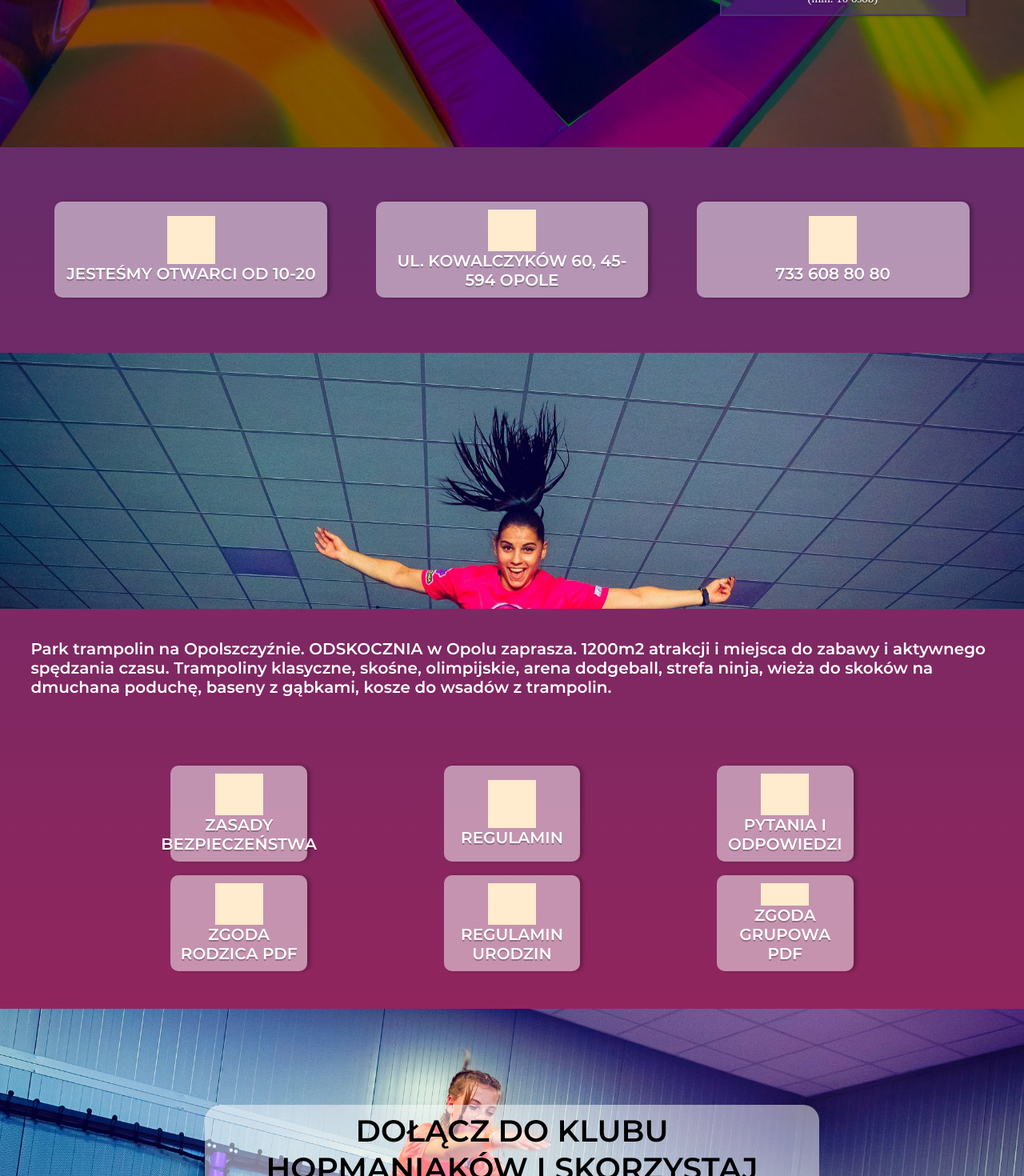
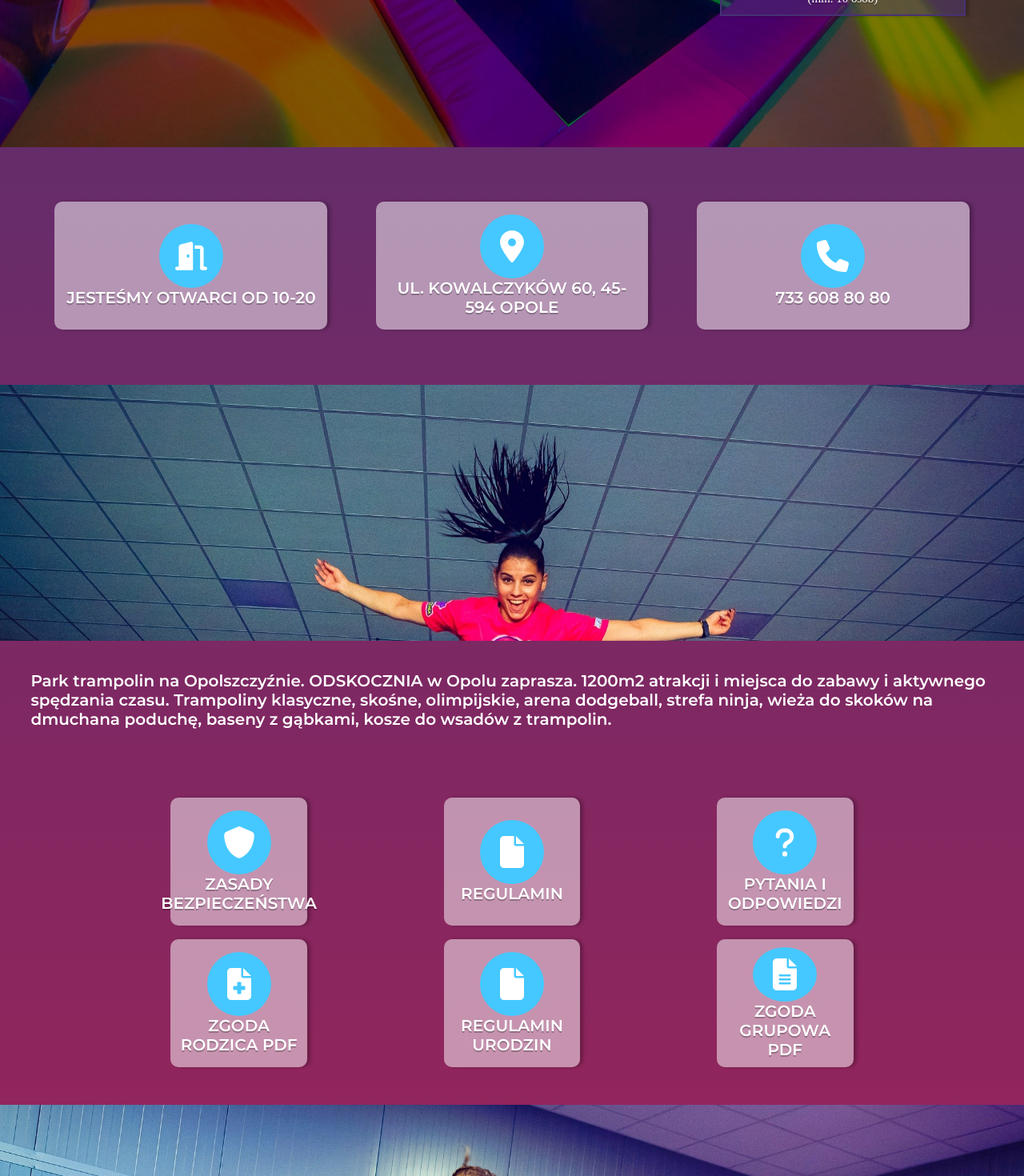
Before and after one commit to cotlowzky/odskocznia, a React (Create React App) app: page / in a window 1280 px wide. Shown: the part 616-2086 px from the top of the page at 80% size. Built offline with nearby package versions, Linux system fonts and the light colour scheme; a web font is replaced by a local one.

Commit message:
end content of home page

```diff
--- a/package.json
+++ b/package.json
@@ -3,6 +3,9 @@
   "version": "0.1.0",
   "private": true,
   "dependencies": {
+    "@fortawesome/fontawesome-svg-core": "^6.1.2",
+    "@fortawesome/free-solid-svg-icons": "^6.1.2",
+    "@fortawesome/react-fontawesome": "^0.2.0",
     "@testing-library/jest-dom": "^5.16.5",
     "@testing-library/react": "^13.3.0",
     "@testing-library/user-event": "^13.5.0",
--- a/src/App.css
+++ b/src/App.css
@@ -176,8 +176,14 @@
 .h-80{
   height: 80vh;
 }
+.h-60{
+  height: 60vh;
+}
 .h-30{
-  height: 60vh;
+  height: 30vh;
+}
+.h-20{
+  height: 20vh;
 }
 .h-15{
   height: 15vh;
--- a/src/Components/CategoryComponent/CategoryComponent.css
+++ b/src/Components/CategoryComponent/CategoryComponent.css
@@ -8,10 +8,19 @@
 .category-wrapper:hover{
     cursor: pointer;
 }
+.category-icon-wrapper{
+    height: 80px;
+    width: 80px;
+    background-color: #45C8FF;
+    border-radius: 100%;
+    display: flex;
+    align-items: center;
+    justify-content: center;
+}
 .category-icon{
-    height: 60px;
-    width: 60px;
-    background-color: blanchedalmond;
+    height: 40px;
+    width: 40px;
+    color: #fff;
 }
 .category-name{
     text-align: center;
--- a/src/Components/CategoryComponent/CategoryComponent.js
+++ b/src/Components/CategoryComponent/CategoryComponent.js
@@ -1,9 +1,12 @@
 import React from 'react'
 import './CategoryComponent.css'
+import { FontAwesomeIcon } from '@fortawesome/react-fontawesome'
 function CategoryComponent(props) {
   return (
-    <div className='category-wrapper flex-column flex-center shadow h-15'>
-      <div className='category-icon'></div>
+    <div className='category-wrapper flex-column flex-center shadow h-20'>
+      <div className='category-icon-wrapper'>
+        <FontAwesomeIcon icon={props.icon} color="white" className='category-icon'/>
+      </div>
         <p className='font-montserrat-semi-bold font-white font-20 text-shadow category-name text-upper'>{props.name}</p>
     </div>
   )
--- a/src/Components/TopNavbar/TopNavbar.js
+++ b/src/Components/TopNavbar/TopNavbar.js
@@ -8,7 +8,7 @@
   return (
     <header className='flex-row flex-justify-around h-5 background-navbar flex-items-center w-70 shadow p-2'>
         <Link to="/" className='font-15 text-upper font-montserrat-medium'>
-          <img src={logo} height="50px"/>
+          <img src={logo} height="50px" alt="odskocznia logo"/>
         </Link>
         <Link to="/zasady" className='font-15 text-upper font-montserrat-medium'>zasady bezpieczeństwa</Link>
         <a href={regulamin} target="_blank" rel="noreferrer" className='font-15 text-upper font-montserrat-medium'>regulamin</a>
--- a/src/Pages/HomePage/HomePage.js
+++ b/src/Pages/HomePage/HomePage.js
@@ -2,6 +2,7 @@
 import CategoryComponent from '../../Components/CategoryComponent/CategoryComponent'
 import TopNavbar from '../../Components/TopNavbar/TopNavbar'
 import './HomePage.css'
+import {faDoorOpen, faLocationDot, faPhone, faFileMedical, faQuestion, faShieldBlank, faFileLines,faFile} from '@fortawesome/free-solid-svg-icons'
 function HomePage() {
   document.title = "Odskocznia - Strona główna"
   return (
@@ -29,9 +30,9 @@
           </div>
         </div>
         <div className='flex-row m-3'>
-          <CategoryComponent  name="Jesteśmy otwarci od 10-20"/>
-          <CategoryComponent  name="ul. Kowalczyków 60, 45-594 Opole"/>
-          <CategoryComponent  name="733 608 80 80"/>
+          <CategoryComponent  name="Jesteśmy otwarci od 10-20" icon={faDoorOpen}/>
+          <CategoryComponent  name="ul. Kowalczyków 60, 45-594 Opole"  icon={faLocationDot}/>
+          <CategoryComponent  name="733 608 80 80" icon={faPhone}/>
         </div>
         <div className='home-image'></div>
         <div>
@@ -40,20 +41,20 @@
           <div className='w-100 flex-row flex-center'>
               <div className='flex-row w-80  m-3'>
                 <div className='w-33 flex-column flex-center'>
-                  <CategoryComponent name="zasady bezpieczeństwa"/>
-                  <CategoryComponent name="zgoda rodzica pdf"/>
+                  <CategoryComponent name="zasady bezpieczeństwa" icon={faShieldBlank}/>
+                  <CategoryComponent name="zgoda rodzica pdf" icon={faFileMedical}/>
                 </div>
                 <div className='w-33 flex-column flex-center'>
-                  <CategoryComponent name="regulamin"/>
-                  <CategoryComponent name="regulamin urodzin"/>
+                  <CategoryComponent name="regulamin" icon={faFile}/>
+                  <CategoryComponent name="regulamin urodzin" icon={faFile}/>
                 </div>
                 <div className='w-33 flex-column flex-center'>
-                  <CategoryComponent name="pytania i odpowiedzi"/>
-                  <CategoryComponent name="zgoda grupowa pdf"/>
+                  <CategoryComponent name="pytania i odpowiedzi" icon={faQuestion}/>
+                  <CategoryComponent name="zgoda grupowa pdf" icon={faFileLines}/>
                 </div>
             </div>
           </div>
-          <div className='hopmania-wrapper h-30 flex-column flex-center'>
+          <div className='hopmania-wrapper h-60 flex-column flex-center'>
             <div className='hopmania-inner-wrapper flex-column flex-center'>
               <p className='font-black font-montserrat-semi-bold font-38 text-upper text-center'>dołącz do klubu hopmaniaków i skorzystaj z mega promocji!</p>
               <button className='hopmania-button p-2 m-3'><p className='font-white font-montserrat-semi-bold text-upper'>dowiedz się więcej</p></button>
--- a/src/Pages/HopManiaPage/HopManiaPage.js
+++ b/src/Pages/HopManiaPage/HopManiaPage.js
@@ -34,7 +34,7 @@
                     <p className='p-1 text-center text-small-caps font-violet font-20 font-montserrat-medium'>Urodziny w Odskoczni już od 45 zł!</p>
                     <p className='p-1 text-center font-yellow font-15 font-lato-regular'>Tylko dla Klubowiczów HopMania</p>
                 </div>
-                <img src={kdr} as="Karta Dużej Rodziny"/>
+                <img src={kdr} alt="Karta Dużej Rodziny" />
                 <p className='font-white font-montserrat-medium font-32 m-1updwn'>Honorujemy Kartę Dużej Rodziny</p>
             </div>
             <p className='text-small-caps font-montserrat-regular font-yellow font-32 m-3'>
```
Also changed, not shown: 1 other file (tests, documents, lock files or other folders).
